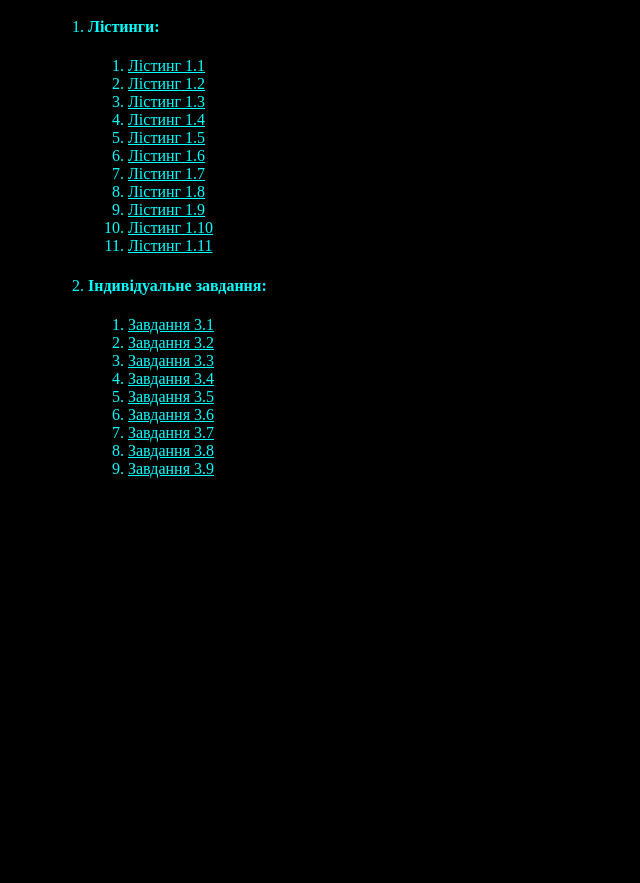
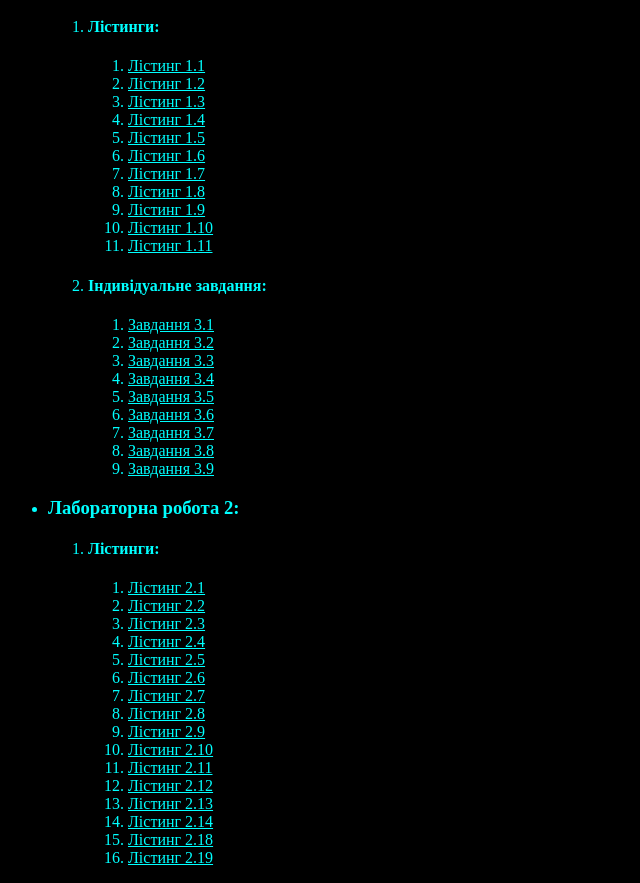
Before and after one commit to valerylevko/valerylevko.github.io, a plain HTML site: page Lab.html in a window 1280 px wide. Shown: the part 152-1035 px from the top of the page, without its empty margins (0-640 px from the left). Before the commit the page ends 800 px from the top, so only its background shows below. Drawn offline with Linux system fonts and the light colour scheme.

Commit message:
Lab.html

```diff
--- a/Lab.html
+++ b/Lab.html
@@ -46,6 +46,28 @@
           </ol>
           </li>
         </ol>
+        <li><h3>Лабораторна робота 2:</h3>
+        <ol>
+          <li><h4>Лістинги:</h4>
+             <ol>
+              <li><a href="Lr2.1.html">Лістинг 2.1</a></li>
+              <li><a href="Lr2.2.html">Лістинг 2.2</a></li>
+              <li><a href="Lr2.3.html">Лістинг 2.3</a></li>
+              <li><a href="Lr2.4.html">Лістинг 2.4</a></li>
+              <li><a href="Lr2.5.html">Лістинг 2.5</a></li>
+              <li><a href="Lr2.6.html">Лістинг 2.6</a></li>
+              <li><a href="Lr2.7.html">Лістинг 2.7</a></li>
+              <li><a href="Lr2.8.html">Лістинг 2.8</a></li>
+              <li><a href="Lr2.9.html">Лістинг 2.9</a></li>
+              <li><a href="Lr2.10.html">Лістинг 2.10</a></li>
+              <li><a href="Lr2.11.html">Лістинг 2.11</a></li>
+              <li><a href="Lr2.12.html">Лістинг 2.12</a></li>
+              <li><a href="Lr2.13.html">Лістинг 2.13</a></li>
+              <li><a href="Lr2.14.html">Лістинг 2.14</a></li>
+              <li><a href="Lr2.18.html">Лістинг 2.18</a></li>
+              <li><a href="Lr2.19.html">Лістинг 2.19</a></li>
+                </ol>
+          </li>
       </li>
     </ul>
     </header>
```
